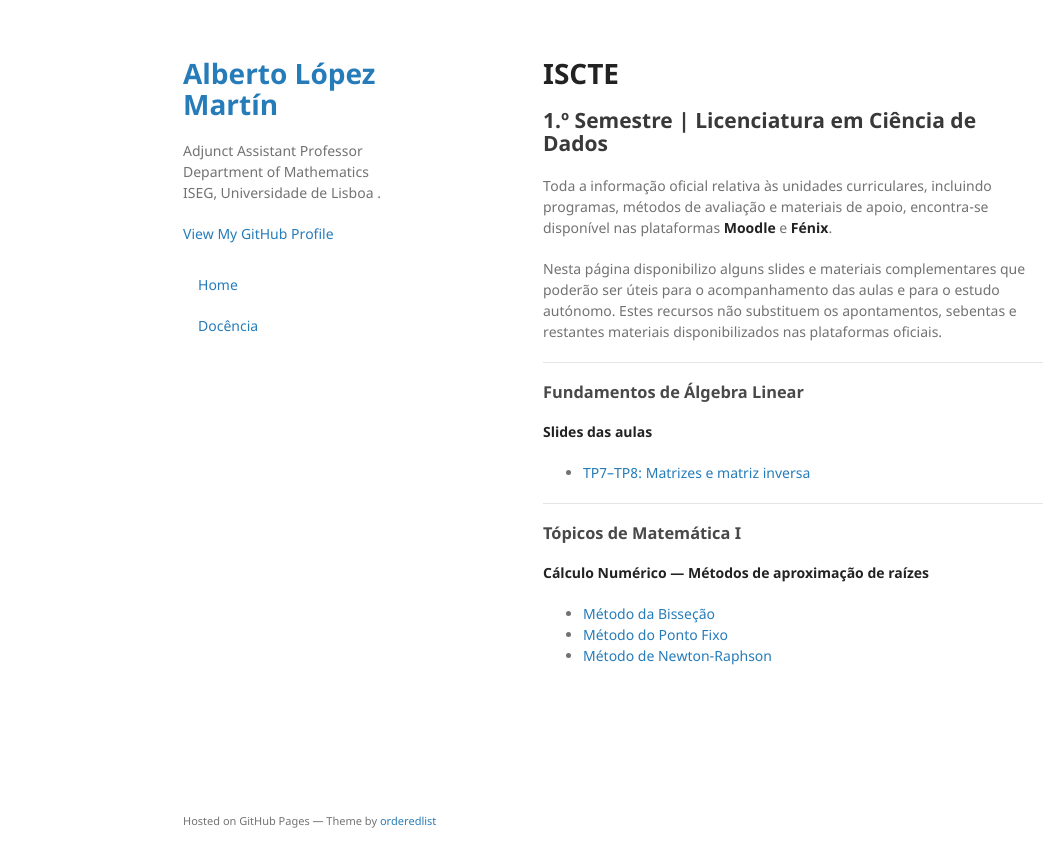
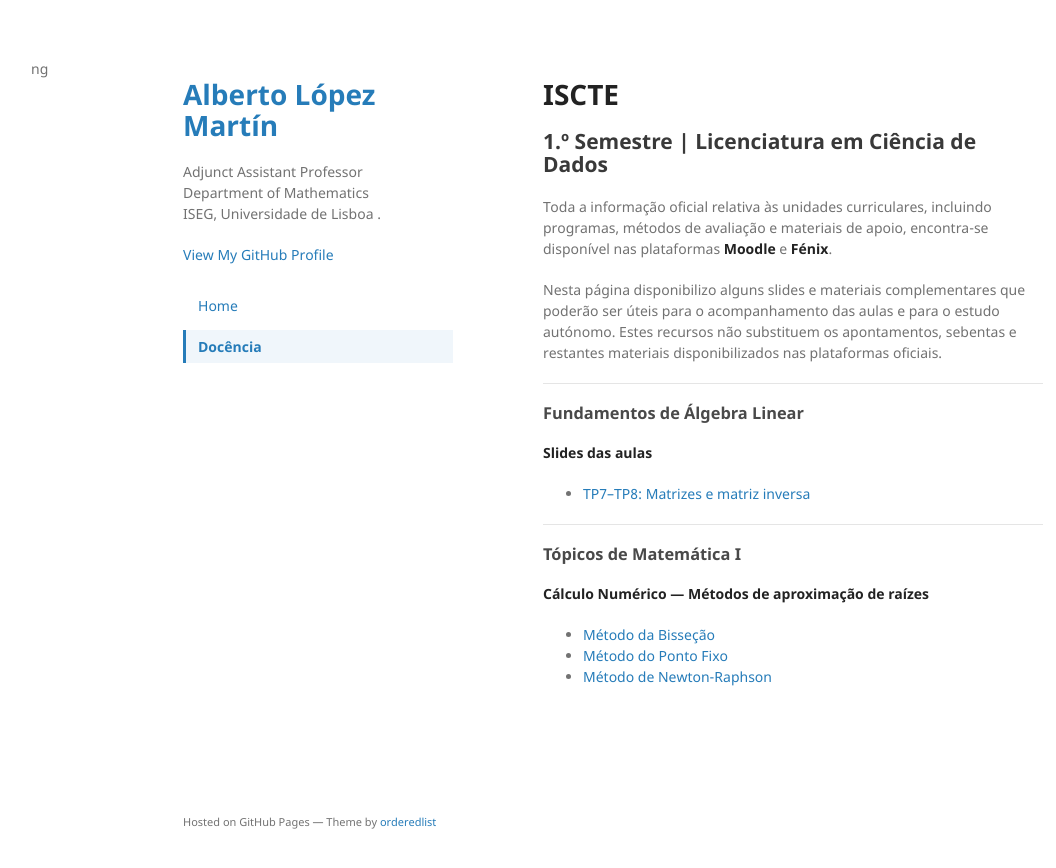
Before and after one commit to alopzmartin/alopzmartin.github.io, a Jekyll site: the page built from teaching/index.md, in a window 1280 px wide. Shown: the top 868 px of the page, without its empty margins (27-1083 px from the left). Built offline with Jekyll 4.4.1, drawn with Linux system fonts in a browser that asks for light colours.

Commit message:
Update default.html

```diff
--- a/_layouts/default.html
+++ b/_layouts/default.html
@@ -1,4 +1,4 @@
-
+ng
 <!DOCTYPE html>
 <html lang="{{ site.lang | default: 'en-US' }}">
   <head>
@@ -112,7 +112,7 @@
 
           <p>
             <a href="{{ '/teaching/' | relative_url }}"
-               {% if page.url == '/docencia/' %}
+               {% if page.url == '/teaching/' %}
                  class="active" aria-current="page"
                {% endif %}>
               Docência
```
